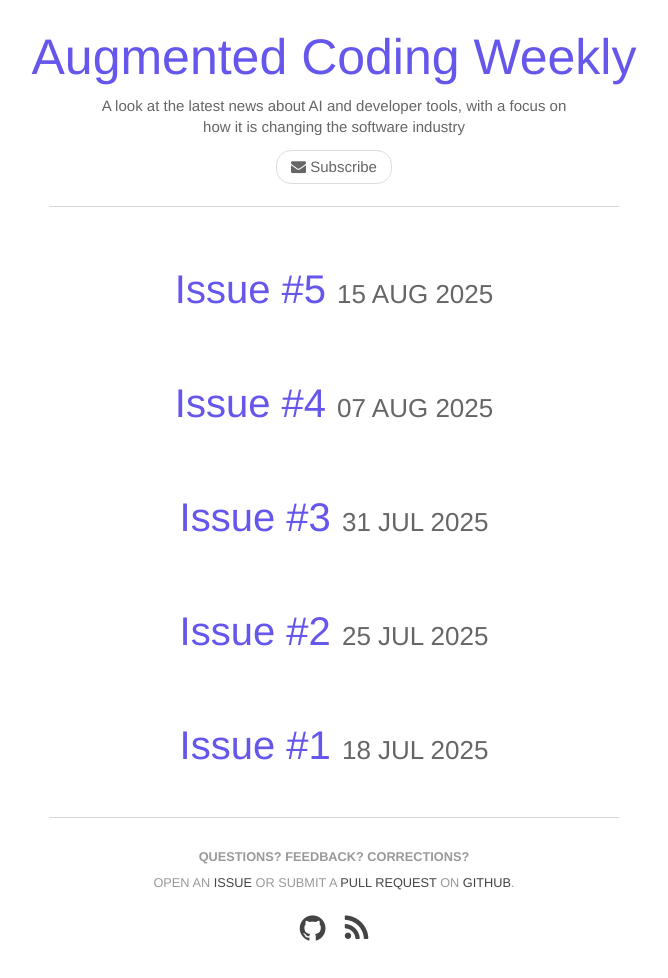
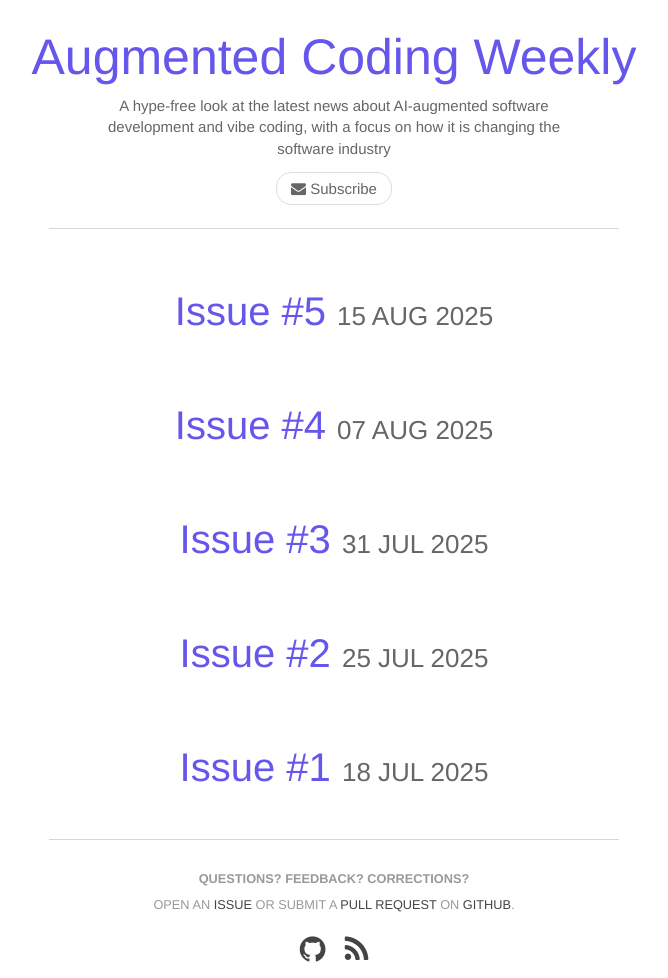
Before and after one commit to ColinEberhardt/augmented-coding-weekly, a Jekyll site: the page built from index.html, in a window 1280 px wide. Shown: the whole page, without its empty margins (306-974 px from the left). Built offline with Jekyll 4.4.1, drawn with Linux system fonts in a browser that asks for light colours; before the commit the page ends 957 px from its top, so only the background shows below that.

Commit message:
changed description

```diff
--- a/_config.yml
+++ b/_config.yml
@@ -14,7 +14,7 @@ permalink: /:title/
 
 # Site
 title: 'Augmented Coding Weekly'
-description: 'A look at the latest news about AI and developer tools, with a focus on how it is changing the software industry'
+description: 'A hype-free look at the latest news about AI-augmented software development and vibe coding, with a focus on how it is changing the software industry'
 baseurl: /augmented-coding-weekly
 logo: /img/logo.png
 
```
